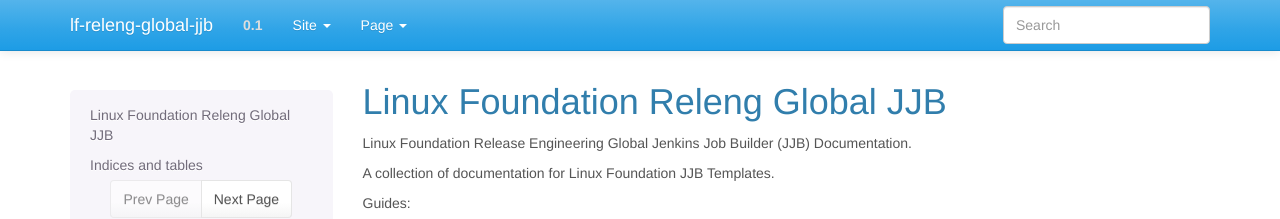
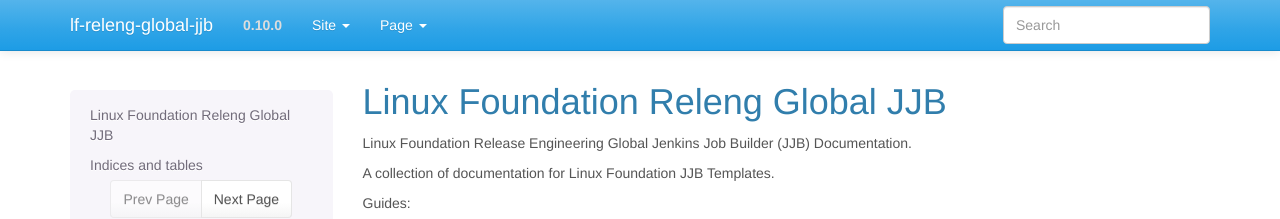
Before and after one commit to lfit/releng-global-jjb, a Sphinx documentation site: the page built from docs/index.rst, in a window 1280 px wide. Shown: the top 219 px of the page. Built offline with Sphinx 7.4.7, drawn with Linux system fonts in a browser that asks for light colours.

Commit message:
Release global-jjb v0.10.0
Change-Id: If8918550d84c703a6704b0e955e0a430bcb74250
Signed-off-by: Thanh Ha <thanh.ha@linuxfoundation.org>

```diff
--- a/docs/conf.py
+++ b/docs/conf.py
@@ -67,7 +67,7 @@
 # built documents.
 #
 # The short X.Y version.
-version = '0.1'
+version = '0.10.0'
 # The full version, including alpha/beta/rc tags.
 release = version
 
```
Also changed, not shown: 1 other file.
